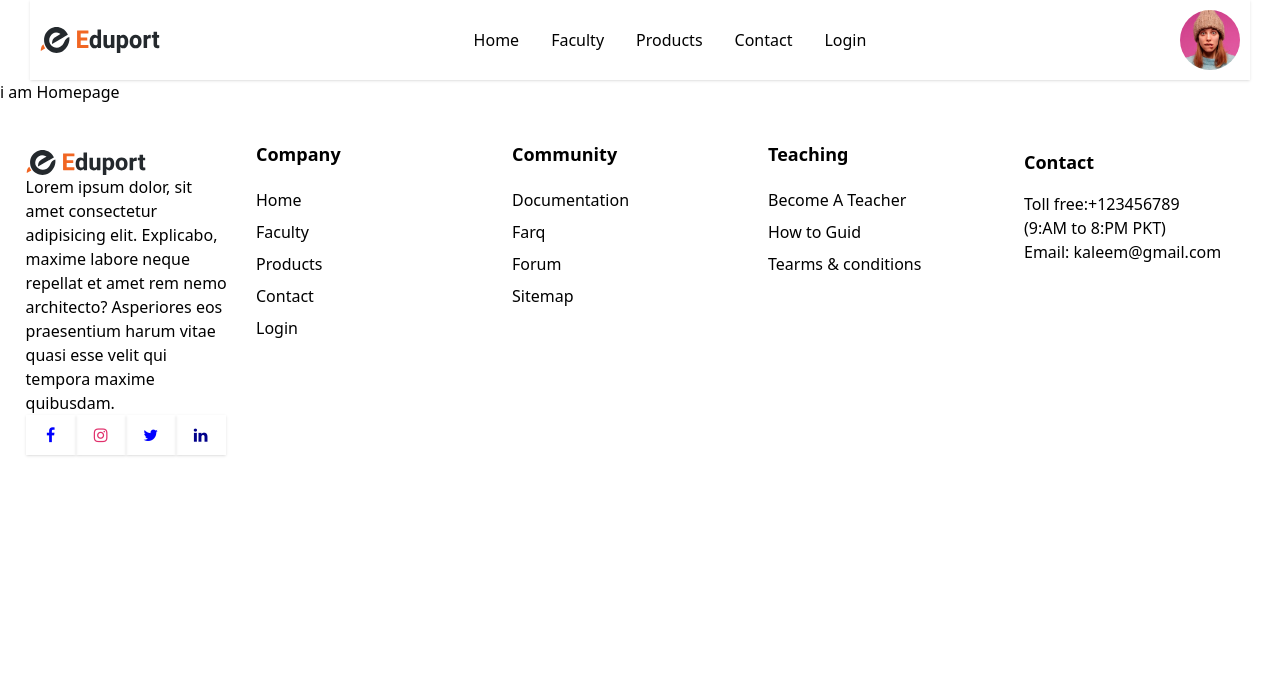
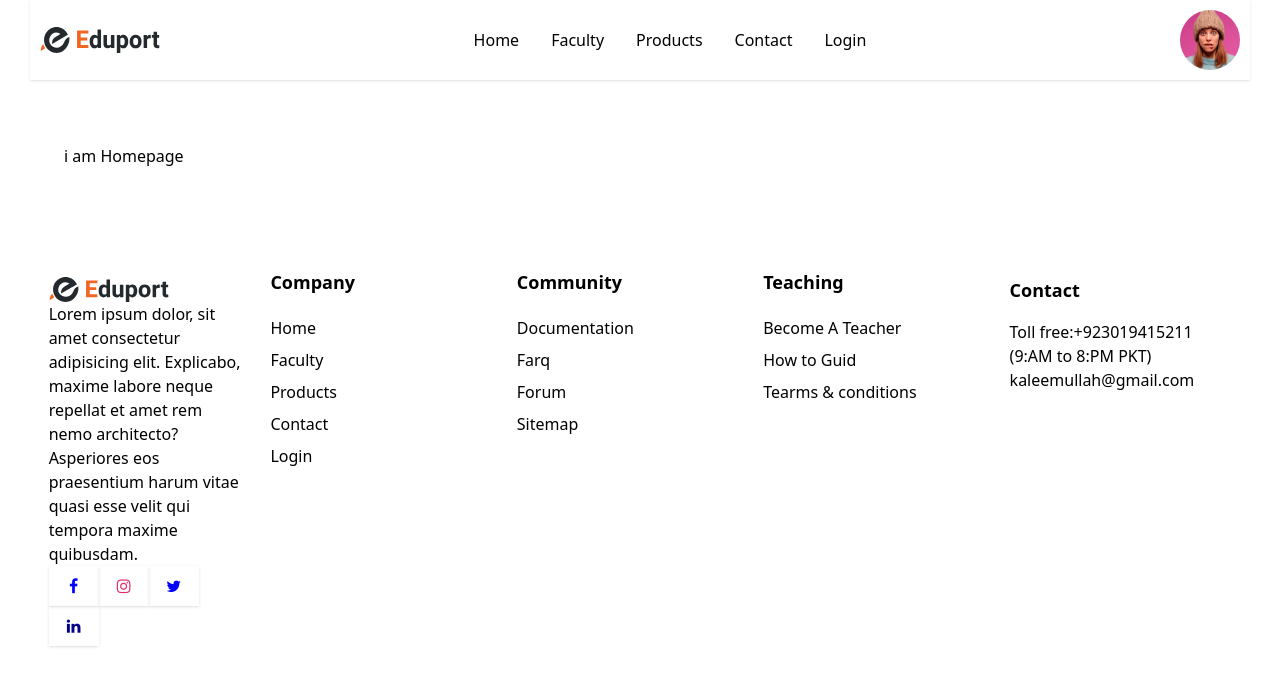
Before and after one commit to KaleemUllah700/eduport, a React (Create React App) app: page / in a window 1280 px wide. Shown: the top 686 px of the page. Built offline with nearby package versions, Linux system fonts and the light colour scheme.

Commit message:
layout updated

```diff
--- a/src/components/shared/layout/index.jsx
+++ b/src/components/shared/layout/index.jsx
@@ -28,19 +28,19 @@ const menus = [
 const socials = [
     {
         icon: 'fa fa-facebook text-[blue]',
-        link: 'https//:fb.com'
+        link: process.env.REACT_APP_FACEBOOK_UR
     },
     {
         icon: 'fa fa-instagram text-[#E1306C]',
-        link: 'https//:instagram.com'
+        link: process.env.REACT_APP_INSTAGRAM_URL
     },
     {
         icon: 'fa fa-twitter text-[blue]',
-        link: 'https//:twitter.com'
+        link: process.env.REACT_APP_TWITTER_URL
     },
     {
         icon: 'fa fa-linkedin text-[darkblue]',
-        link: 'https//:linkedin.com'
+        link: process.env.REACT_APP_LINKEDIN_URL
     }
 ]
 
@@ -94,10 +94,10 @@ const teachings = [
                     <img src="/images/avatar.jpg" alt="avatar" className="w-[60px] rounded-full" />
                 </button>
             </nav>
-            <section>
+            <section className="p-16">
                 {children}
             </section>
-            <footer>
+            <footer className="mx-6">
                 <div className="grid grid-cols-5 py-5">
                     <div className="bg-white p-[10%] mr-4flex justify-center items-center gap-4">
                         <Logo tagline className="py-[5%]" />
@@ -158,11 +158,11 @@ const teachings = [
                     <div className="py-2">
                         <h1 className="text-lg font-bold py-4">Contact</h1>
                         <div>
-                            <span>Toll free:</span><span>+123456789</span>
+                            <span>Toll free:</span><span>{process.env.REACT_APP_SUPPORT_NUMBER}</span>
                         </div>
                             <span>(9:AM to 8:PM PKT)</span>
                         <div>
-                            <span className="fon-semibold">Email: kaleem@gmail.com</span>
+                            <span className="fon-semibold">{process.env.REACT_APP_SUPPORT_EMAIL}</span>
                         </div>
                     </div>
                 </div>
```
